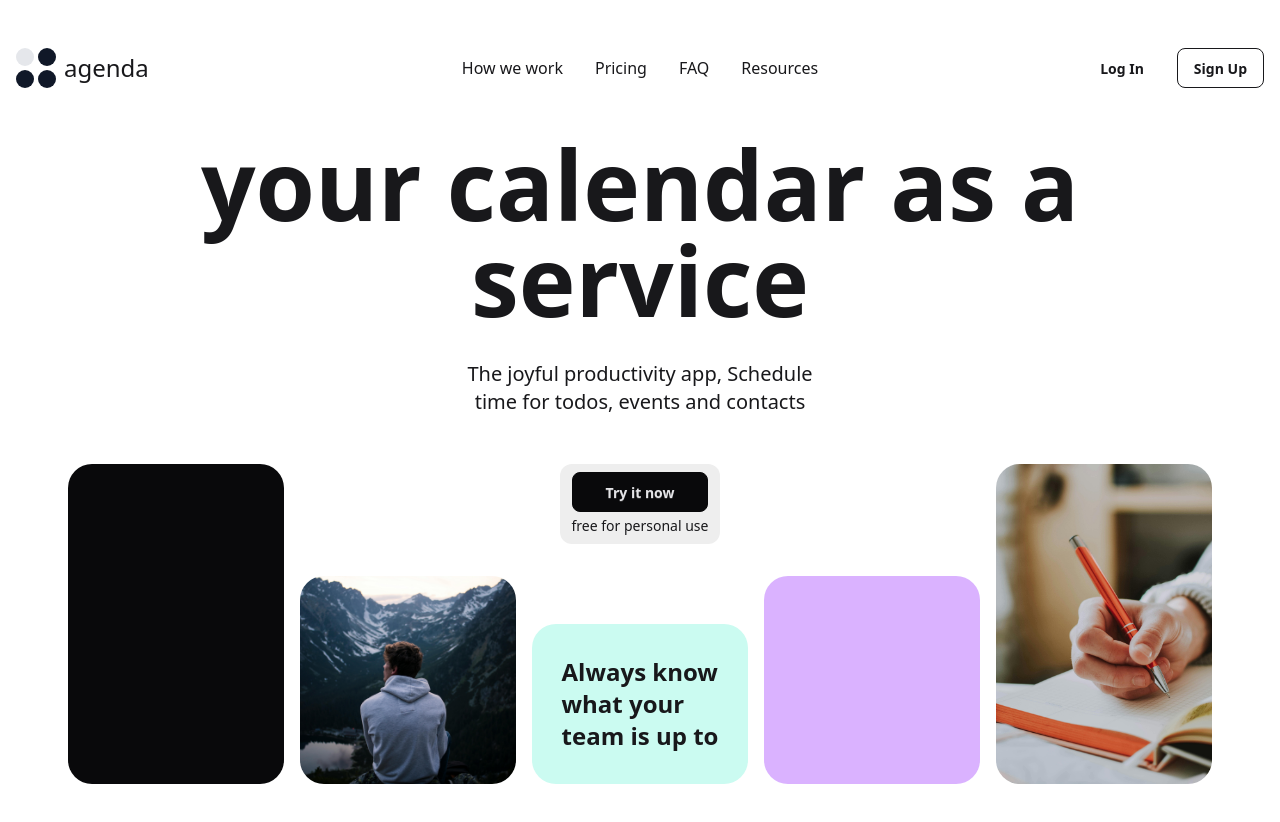
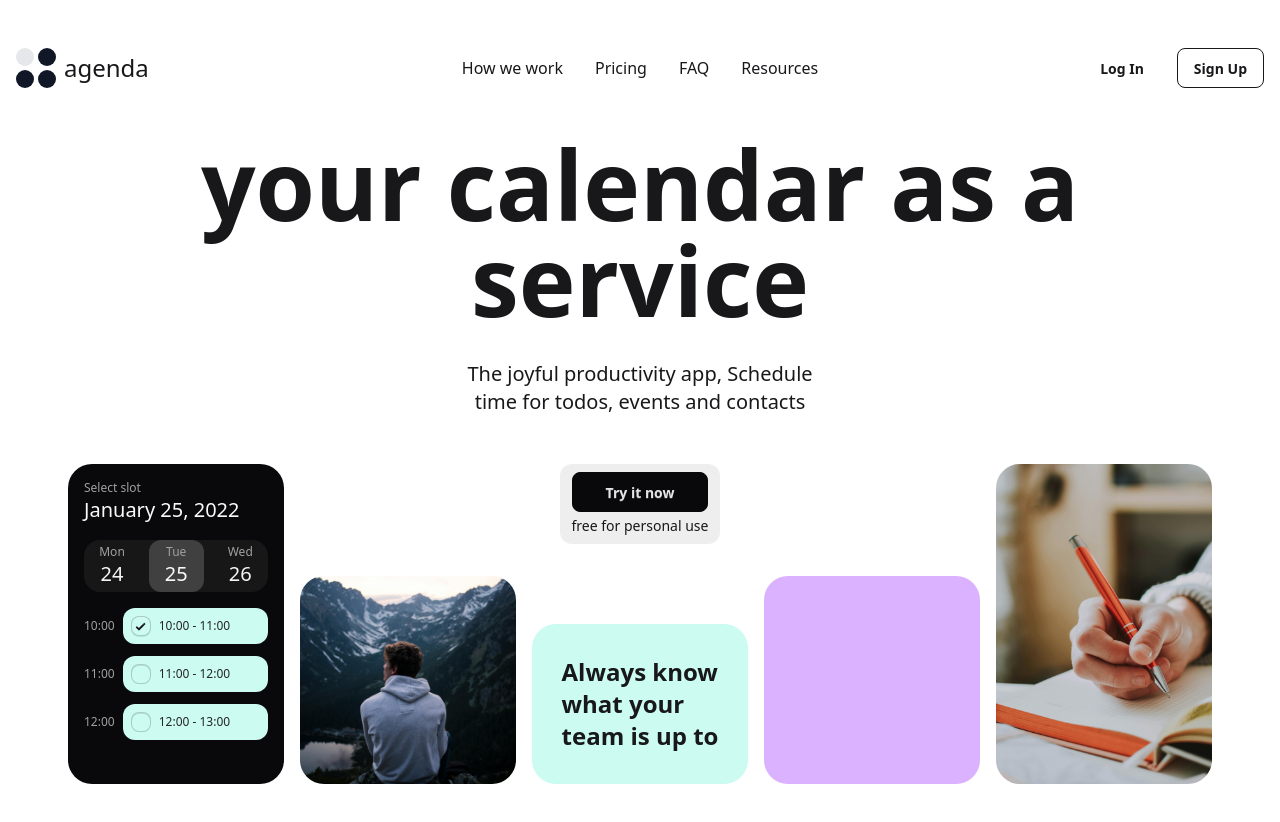
Before and after one commit to MarwanAbdalla270600/Todo-App, a React (Vite) app: page / in a window 1280 px wide. Shown: the top 822 px of the page. Built offline with nearby package versions, Linux system fonts and the light colour scheme; no server answers.

Commit message:
added landiong-page component

```diff
--- a/src/pages/DashboardPage.tsx
+++ b/src/pages/DashboardPage.tsx
@@ -13,7 +13,7 @@ export default function DashboardPage() {
         </div>
         <div className="flex items-center gap-4">
           <h2 className="text-xl">{user?.displayName}</h2>
-          <button onClick={logoutUser} className="btn btn-neutral shadow-none">
+          <button onClick={logoutUser} className="btn btn-outline rounded-lg">
             Sign Out
           </button>
         </div>
--- a/src/pages/LandingPage.tsx
+++ b/src/pages/LandingPage.tsx
@@ -39,7 +39,49 @@ export default function LandingPage() {
       </main>
 
       <div className="flex w-full flex-col items-center justify-center gap-4 lg:flex-row lg:items-end">
-        <div className="bg-neutral h-80 w-54 rounded-3xl"></div>
+        <div className="bg-neutral flex h-80 w-54 flex-col rounded-3xl p-4 text-xs text-neutral-400">
+          <span className="text-xs">Select slot</span>
+          <span className="text-xl text-neutral-50">January 25, 2022</span>
+          <div className="my-4 flex w-full justify-center gap-2 rounded-2xl bg-neutral-900 text-xs">
+            <div className="flex flex-col items-center rounded-xl px-4 py-1">
+              <span>Mon</span>
+              <span className="text-xl text-neutral-100">24</span>
+            </div>
+            <div className="flex flex-col items-center rounded-xl bg-neutral-700 px-4 py-1">
+              <span>Tue</span>
+              <span className="text-xl text-neutral-50">25</span>
+            </div>
+            <div className="flex flex-col items-center rounded-xl px-4 py-1">
+              <span>Wed</span>
+              <span className="text-xl text-neutral-100">26</span>
+            </div>
+          </div>
+          <div className="mb-3 flex w-full items-center gap-2">
+            <span>10:00</span>
+            <div className="flex flex-1 items-center gap-2 rounded-xl bg-teal-100 p-2 text-neutral-800">
+              <input
+                type="checkbox"
+                defaultChecked
+                className="checkbox h-5 w-5"
+              />
+              <span>10:00 - 11:00</span>
+            </div>
+          </div>
+          <div className="mb-3 flex w-full items-center gap-2">
+            <span>11:00</span>
+            <div className="flex flex-1 items-center gap-2 rounded-xl bg-teal-100 p-2 text-neutral-800">
+              <input type="checkbox" className="checkbox h-5 w-5" />
+              <span>11:00 - 12:00</span>
+            </div>
+          </div>
+          <div className="flex w-full items-center gap-2">
+            <span>12:00</span>
+            <div className="flex flex-1 items-center gap-2 rounded-xl bg-teal-100 p-2 text-neutral-800">
+              <input type="checkbox" className="checkbox h-5 w-5" />
+              <span>12:00 - 13:00</span>
+            </div>
+          </div>
+        </div>
         <div
           className="h-52 w-54 rounded-3xl bg-cover bg-center"
           style={{
@@ -48,9 +90,12 @@ export default function LandingPage() {
         ></div>
         <div className="flex h-80 w-54 flex-col items-center justify-between rounded-3xl">
           <div className="bg-base-300 flex w-40 flex-col items-center justify-center gap-1 rounded-xl p-2">
-            <button className="btn btn-neutral w-34 rounded-lg shadow-none">
-              Try it now
-            </button>
+            <Link to="/register">
+              <button className="btn btn-neutral w-34 rounded-lg shadow-none">
+                Try it now
+              </button>
+            </Link>
+
             <span className="text-center text-sm">free for personal use</span>
           </div>
           <div className="flex w-54 justify-center rounded-3xl bg-teal-100 px-4 py-8">
```
